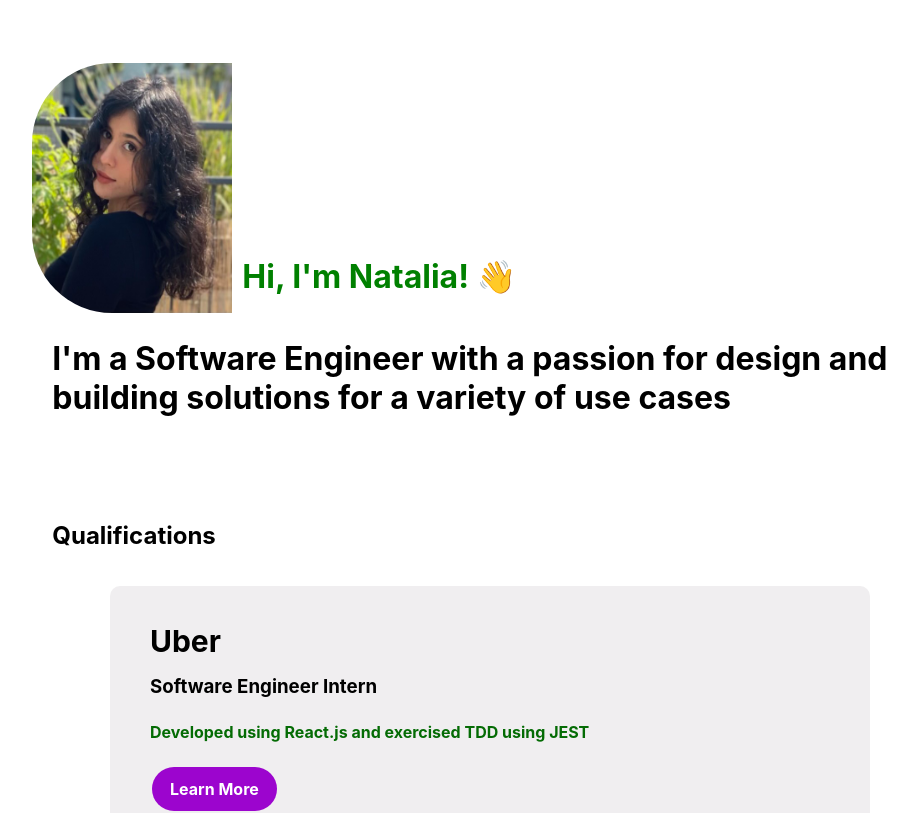
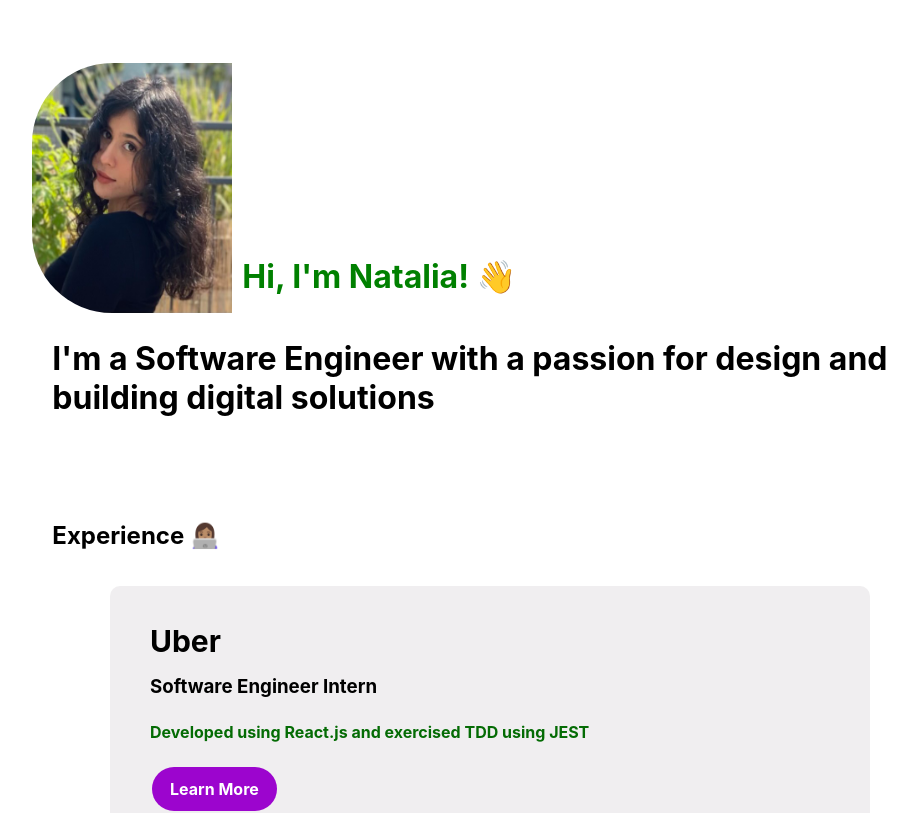
Before and after one commit to ngillca/nataliagill, a React (Create React App) app: page / in a window 1280 px wide. Shown: the top 813 px of the page, without its empty margins (170-1087 px from the left). Built offline with nearby package versions, Linux system fonts and the light colour scheme.

Commit message:
color theme

```diff
--- a/src/App.js
+++ b/src/App.js
@@ -30,15 +30,18 @@ function App() {
       >
         <h1>
           I'm a Software Engineer with a passion for design and building
-          solutions for a variety of use cases
+          digital solutions
         </h1>
       </motion.div>
 
       <motion.div animate={{ x: 50 }} className="flex-container title-area">
-        <h2>Qualifications</h2>
+        <h2>Experience 👩🏽‍💻
+ </h2>
       </motion.div>
 
       <Timeline />
+
+
 
 
       <div className="content-area">
```
